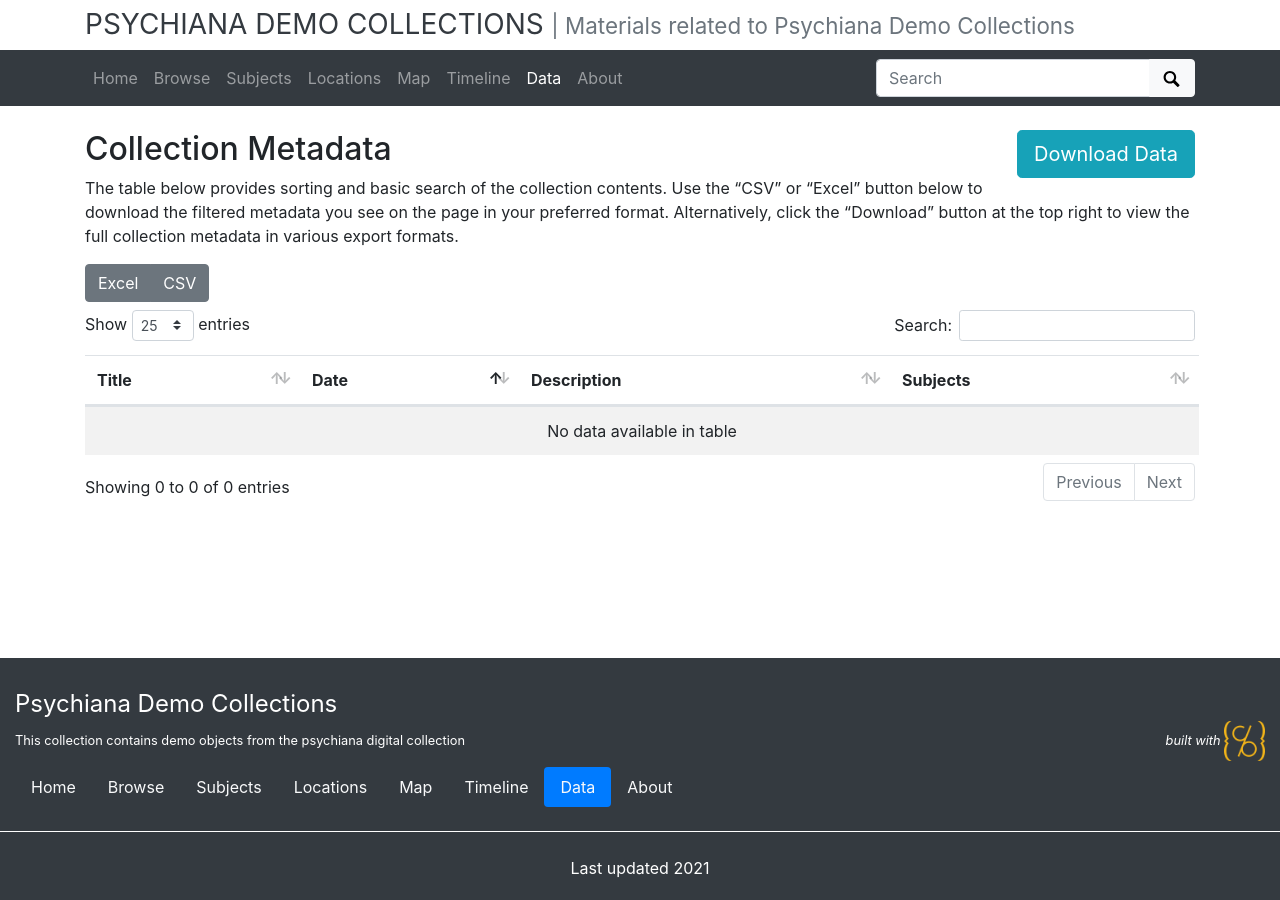
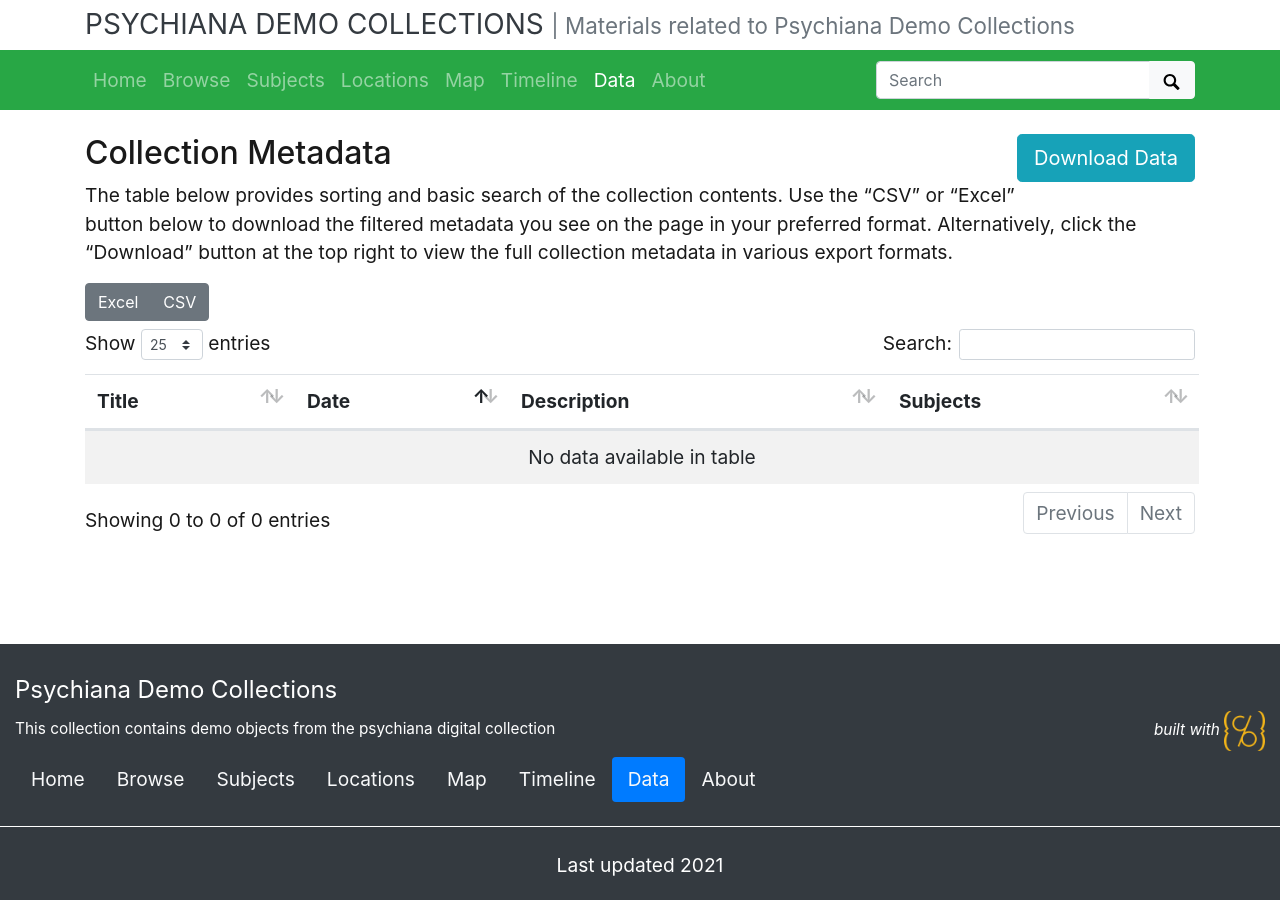
Before and after one commit to lellreed/CodaTheCanine, a Jekyll site: the page built from pages/data.md, in a window 1280 px wide. Built offline with Jekyll 4.4.1, drawn with Linux system fonts in a browser that asks for light colours.

Commit message:
Made theme changes

```diff
--- a/_data/theme.yml
+++ b/_data/theme.yml
@@ -8,13 +8,13 @@
 #
 # featured image is used in home page banner and in meta markup to represent the collection
 # use either an objectid (from an item in this collect), a relative location of an image in this repo (ex. /assets/img/feature.jpg), or a full url to an image elsewhere
-featured-image:psychiana019
+featured-image: psychiana019
 # optional: add extra padding around collection title for a larger image feature.
 home-title-y-padding: # Default is 12em
 # optional: change position of background image, center, top, bottom
 home-banner-image-position: # Default is center
 # height of the carousel at the bottom of the home page; this is in px, but just enter a number (don't include "px"). Default is 300
-carousel-height: 400
+carousel-height: 300
 # If you'd like to feature specific subjects on the front page, fill in the below with subjects and separate them by semi-colon.
 # Otherwise, leave this blank for automatically generated subjects. For a list of subjects generated by the metadata, see data/subjects.csv
 featured-subjects: # separate by semi-colon(';')
@@ -94,7 +94,7 @@
 navbar-color: navbar-dark
 # navbar background color
 # Choose from bg-primary, bg-secondary, bg-success, bg-danger, bg-warning, bg-info, bg-light, bg-dark, bg-white
-navbar-background: bg-dark
+navbar-background: bg-success
 
 # BOOTSWATCH THEMES
 # You can replace the standard Bootstrap theme with a Bootswatch (https://github.com/thomaspark/bootswatch) option
```
